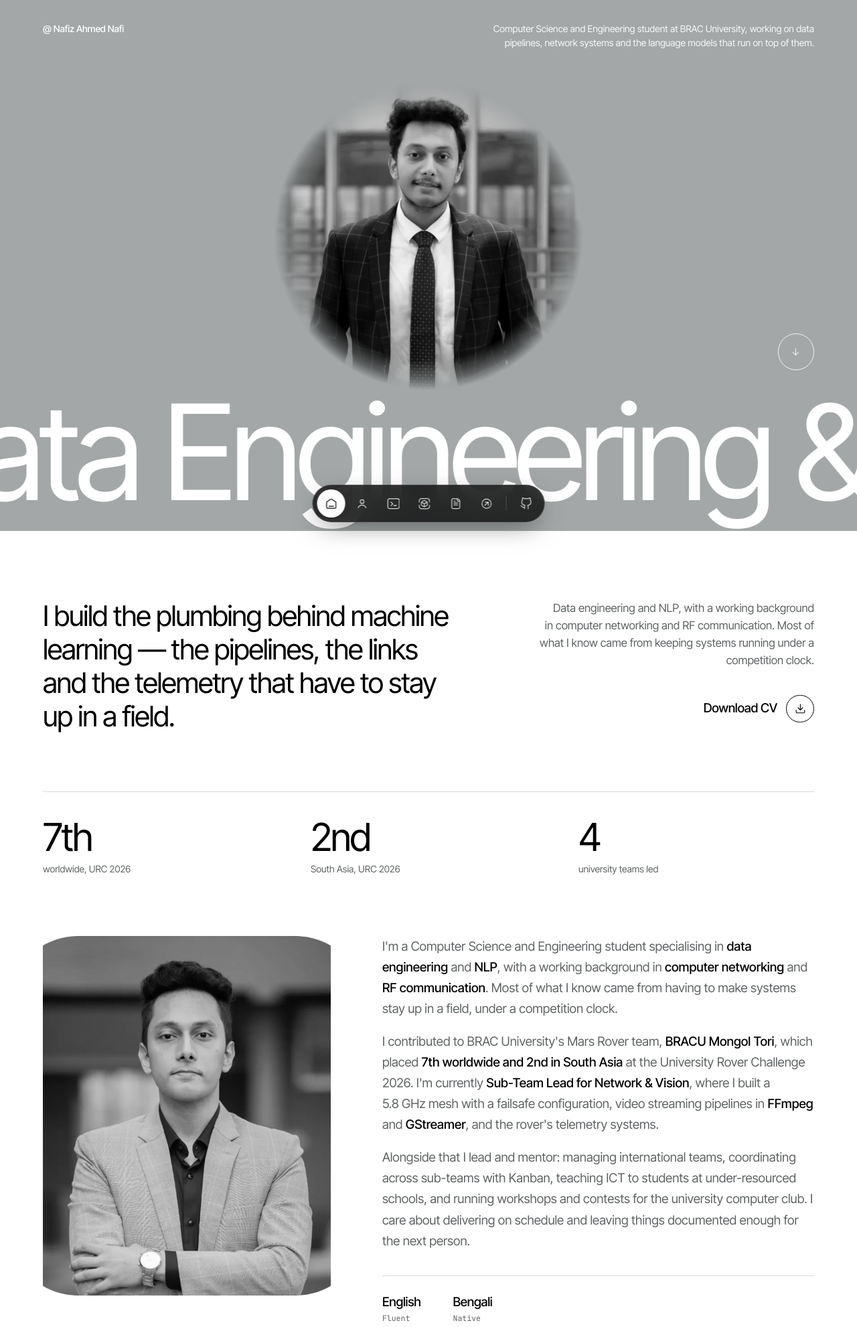
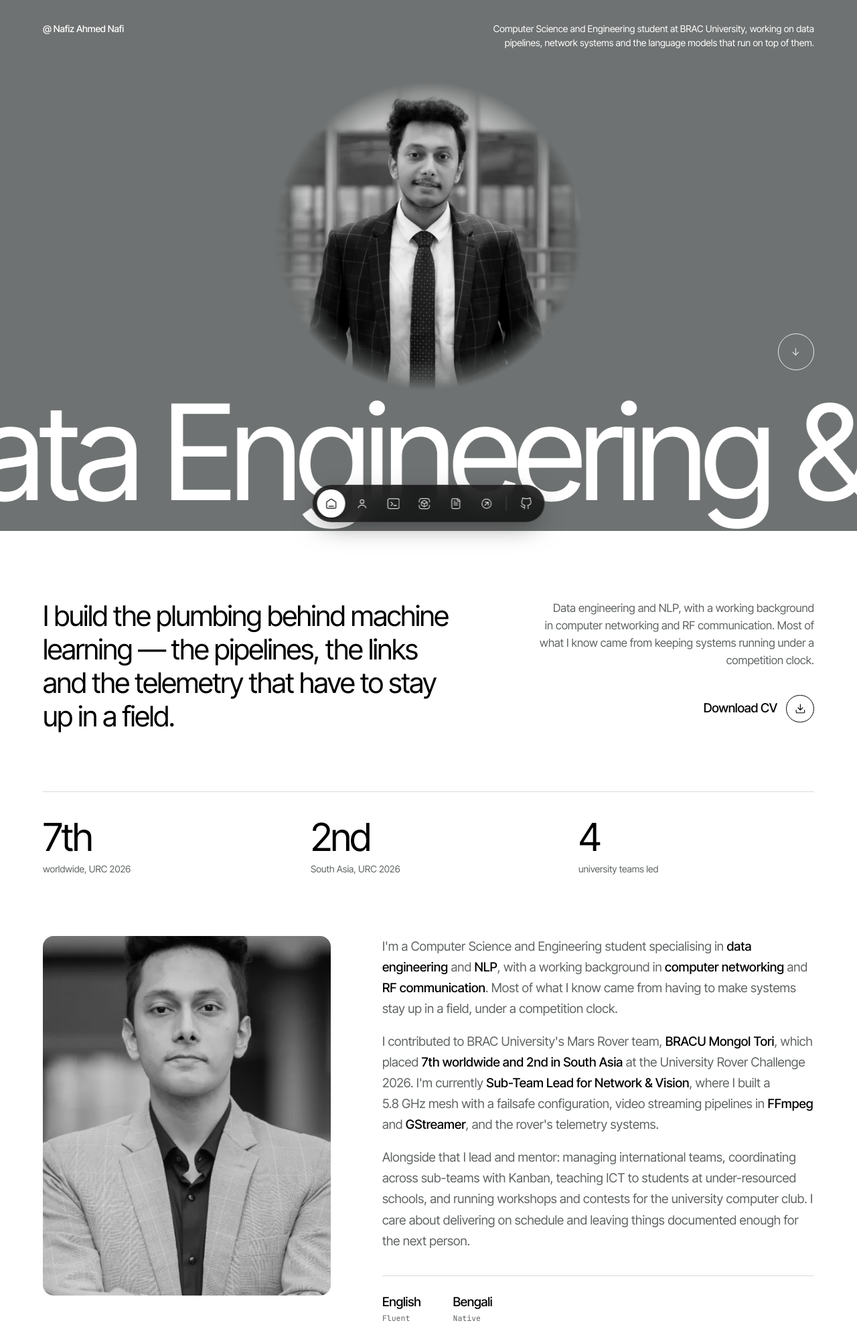
Before and after one commit to Nafiz-kodar/portfolio-website-v2, a plain HTML site: page index.html in a window 1280 px wide. Shown: the top 1982 px of the page at 67% size. Drawn offline with Linux system fonts and the light colour scheme.

Commit message:
Update theme colors and enhance CSS for improved accessibility and design consistency

```diff
--- a/css/style.css
+++ b/css/style.css
@@ -31,8 +31,12 @@
   --ink: #000000;
   --ink-2: #1e1e1e;
   --ink-3: #5f6364;
-  --ink-4: #8b8f90;
-  --field: #a3a7a8;          /* the grey hero field from the Figma board */
+  --ink-4: #6f7375;  /* 4.79:1 on paper */
+  /* The hero field. The reference board uses #a3a7a8, but white type on it
+     is only 2.43:1 — below even the large-text floor. Darkened until white
+     clears 4.5:1 at every size (4.85:1), which keeps the reference's
+     white-on-grey relationship instead of inverting the type to dark. */
+  --field: #6f7272;
   --hairline: #d9d9d7;
   --hairline-2: #bfbfbd;
 
@@ -95,7 +99,7 @@
     --ink: #ffffff;
     --ink-2: #ededed;
     --ink-3: #a0a4a5;
-    --ink-4: #75797a;
+    --ink-4: #7e8283;
     --field: #2a2c2d;
     --hairline: #262626;
     --hairline-2: #383838;
@@ -114,7 +118,7 @@
   --ink: #ffffff;
   --ink-2: #ededed;
   --ink-3: #a0a4a5;
-  --ink-4: #75797a;
+  --ink-4: #7e8283;
   --field: #2a2c2d;
   --hairline: #262626;
   --hairline-2: #383838;
@@ -515,7 +519,7 @@
   font-size: var(--fs-sm);
   line-height: 1.5;
   text-align: right;
-  color: rgba(255, 255, 255, 0.92);
+  color: #ffffff;
   text-wrap: pretty;
 }
 
@@ -713,17 +717,30 @@
   align-items: start;
 }
 
+.about__photo {
+  border-radius: var(--r-tile);
+  overflow: hidden;
+  background: var(--paper-2);
+}
+
 .about__photo img {
   width: 100%;
   aspect-ratio: 4 / 5;
   object-fit: cover;
-  border-radius: var(--r-tile);
   filter: grayscale(1);
-  transition: filter 500ms var(--ease);
+  /* about.webp is the same circular crop on OPAQUE WHITE as the hero
+     portrait, so a 4:5 frame catches white in the corners — invisible on
+     the light theme, obvious on the dark one. The frame's half-diagonal
+     is ~1.28x the circle's radius, so anything past that scale keeps the
+     corners inside the photograph. Drop this to 1 if the image is ever
+     replaced with a full-bleed photo. */
+  transform: scale(1.34);
+  transition: filter 500ms var(--ease), transform 700ms var(--ease);
 }
 
 .about__photo img:hover {
   filter: grayscale(0);
+  transform: scale(1.38);
 }
 
 .about__body p + p {
--- a/index.html
+++ b/index.html
@@ -46,7 +46,7 @@
 
     <!-- The hero is the grey field in both themes, so the browser chrome
          matches it rather than the page background. -->
-    <meta name="theme-color" content="#a3a7a8" media="(prefers-color-scheme: light)" />
+    <meta name="theme-color" content="#6f7272" media="(prefers-color-scheme: light)" />
     <meta name="theme-color" content="#0a0a0a" media="(prefers-color-scheme: dark)" />
     <link rel="icon" href="assets/favicon.svg" type="image/svg+xml" />
 
```
Also changed, not shown: 1 other file.
